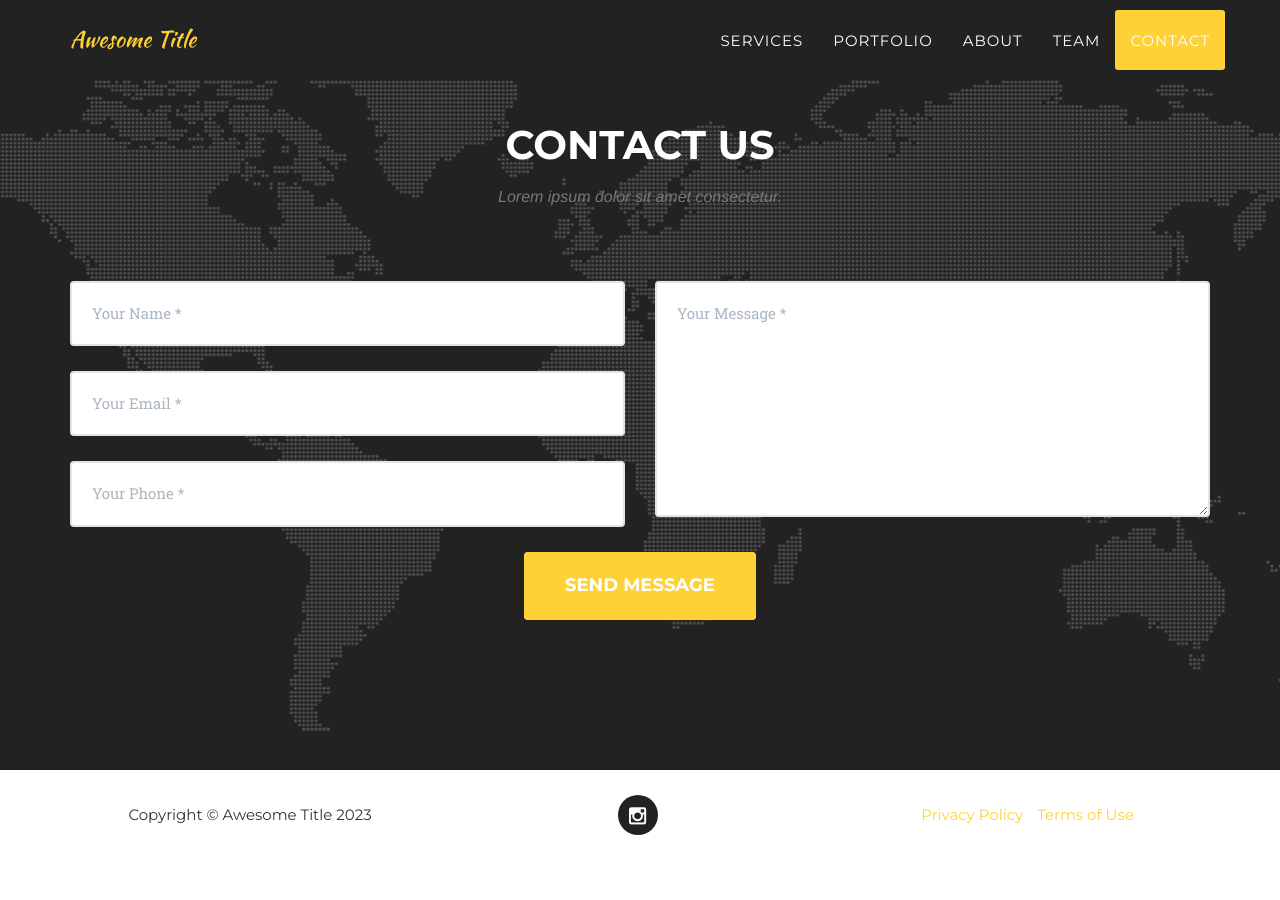
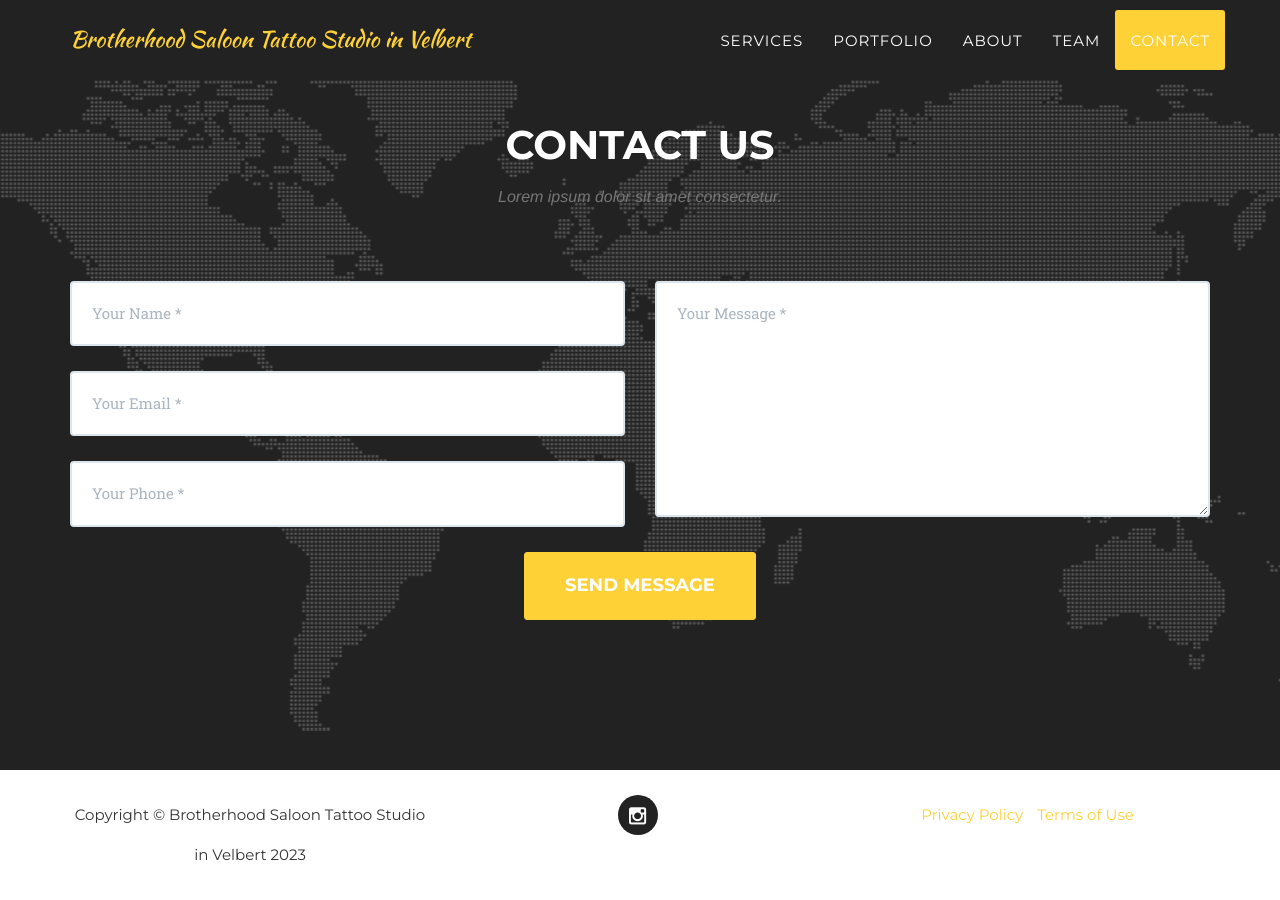
Before and after one commit to pipelinedave/brotherhood-saloon, a Jekyll site: the page built from index.html, in a window 1280 px wide and 900 px high, scrolled down 5676 px. Built offline with Jekyll 4.4.1, drawn with Linux system fonts in a browser that asks for light colours; some web fonts are replaced; before the commit the page ends 6536 px from its top, so only the background shows below that.

Commit message:
slight edits

```diff
--- a/_config.yml
+++ b/_config.yml
@@ -2,7 +2,7 @@ url: https://brotherhood.ink
 baseurl: ""
 
 # Site settings
-title: Awesome Title
+title: Brotherhood Saloon Tattoo Studio in Velbert
 email: kingovi@gmail.com
 description: " Brotherhood Saloon. Tattoo Studio in Velbert."
 
```
